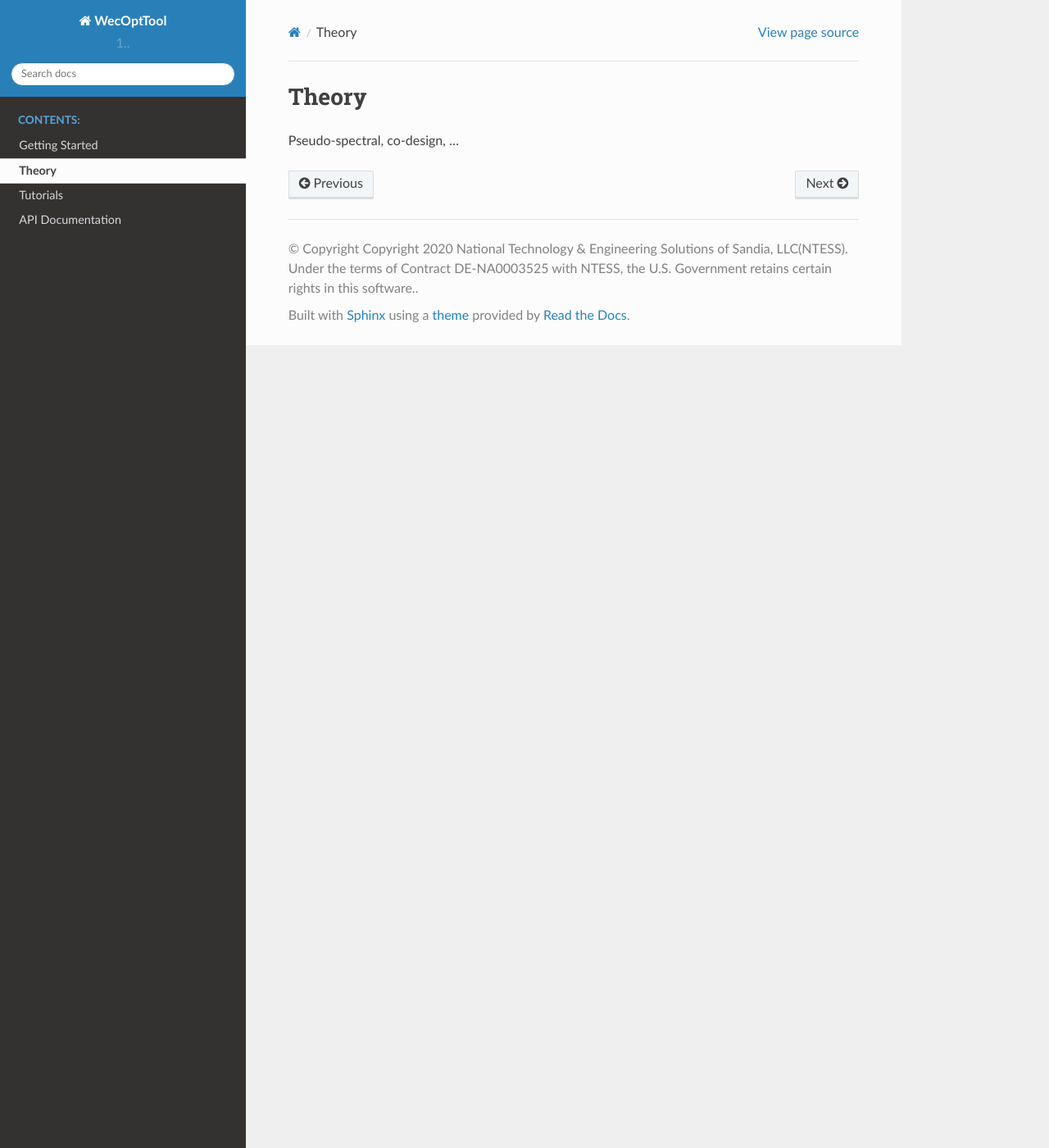
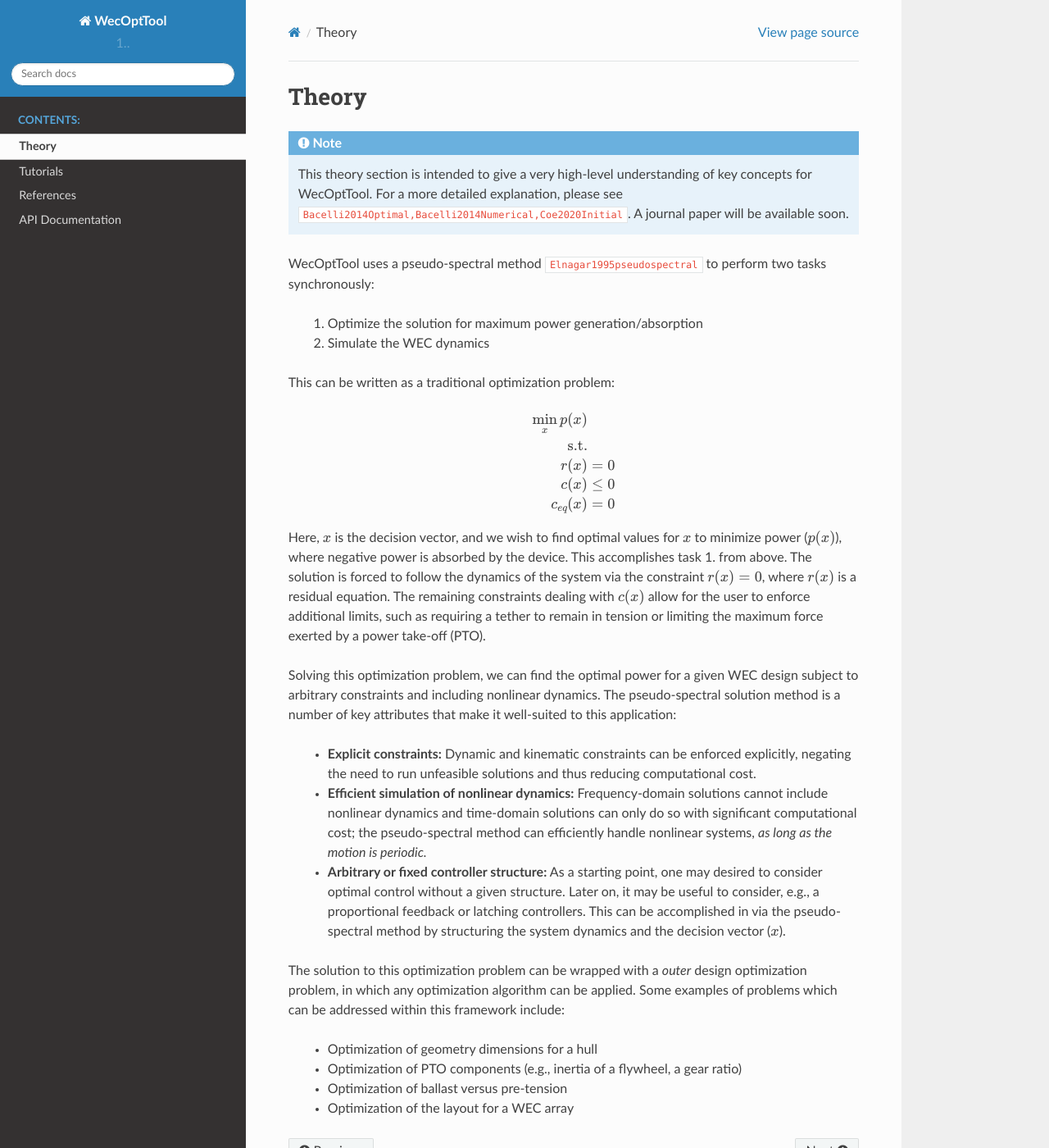
Before and after one commit to sandialabs/WecOptTool, a Sphinx documentation site: the page built from docs/source/theory.rst, in a window 1280 px wide and 1400 px high. Shown: the whole window at 82% size. Built offline with Sphinx 7.4.7 and the Read the Docs theme 2.0.0, drawn with Linux system fonts in a browser that asks for light colours; pages that are not in the unit, such as notebooks, are missing from menus; cross-references to code outside the pages are shown as plain code.

Commit message:
Documentation updates (#14)

```diff
--- a/docs/source/conf.py
+++ b/docs/source/conf.py
@@ -64,7 +64,7 @@
 
 # BibTeX settings
 # See: https://sphinxcontrib-bibtex.readthedocs.io/en/latest/usage.html#configuration
-bibtex_bibfiles = []
+bibtex_bibfiles = ['wecopttool_refs.bib']
 bibtex_encoding = 'utf-8-sig'
 bibtex_default_style = 'alpha'
 bibtex_reference_style = 'label'
--- a/docs/source/getting_started.rst
+++ /dev/null
@@ -1,3 +0,0 @@
-Getting Started
-===============
-Installation instructions...
--- /dev/null
+++ b/docs/source/references.rst
@@ -0,0 +1,4 @@
+References
+==========
+.. bibliography:: wecopttool_refs.bib
+   :style: unsrt
--- a/docs/source/theory.rst
+++ b/docs/source/theory.rst
@@ -1,4 +1,43 @@
 Theory
 ======
 
-Pseudo-spectral, co-design, ...
+.. note::
+    This theory section is intended to give a very high-level understanding of key concepts for WecOptTool.
+    For a more detailed explanation, please see :cite:`Bacelli2014Optimal,Bacelli2014Numerical,Coe2020Initial`.
+    A journal paper will be available soon.
+
+
+WecOptTool uses a pseudo-spectral method :cite:`Elnagar1995pseudospectral` to perform two tasks synchronously:
+
+	1. Optimize the solution for maximum power generation/absorption
+	2. Simulate the WEC dynamics
+
+This can be written as a traditional optimization problem:
+
+.. math::
+
+   \min\limits_x p(x) \\
+   \textrm{s.t.}& \\
+   r(x) &= 0 \\
+   c(x) &\leq 0 \\
+   c_{eq}(x) &= 0
+
+Here, :math:`x` is the decision vector, and we wish to find optimal values for :math:`x` to minimize power (:math:`p(x)`), where negative power is absorbed by the device.
+This accomplishes task 1. from above.
+The solution is forced to follow the dynamics of the system via the constraint :math:`r(x) = 0`, where :math:`r(x)` is a residual equation.
+The remaining constraints dealing with :math:`c(x)` allow for the user to enforce additional limits, such as requiring a tether to remain in tension or limiting the maximum force exerted by a power take-off (PTO).
+
+Solving this optimization problem, we can find the optimal power for a given WEC design subject to arbitrary constraints and including nonlinear dynamics.
+The pseudo-spectral solution method is a number of key attributes that make it well-suited to this application:
+
+	* **Explicit constraints:** Dynamic and kinematic constraints can be enforced explicitly, negating the need to run unfeasible solutions and thus reducing computational cost.
+	* **Efficient simulation of nonlinear dynamics:** Frequency-domain solutions cannot include nonlinear dynamics and time-domain solutions can only do so with significant computational cost; the pseudo-spectral method can efficiently handle nonlinear systems, *as long as the motion is periodic.*
+	* **Arbitrary or fixed controller structure:** As a starting point, one may desired to consider optimal control without a given structure. Later on, it may be useful to consider, e.g., a proportional feedback or latching controllers. This can be accomplished in via the pseudo-spectral method by structuring the system dynamics and the decision vector (:math:`x`).
+
+The solution to this optimization problem can be wrapped with a *outer* design optimization problem, in which any optimization algorithm can be applied.
+Some examples of problems which can be addressed within this framework include:
+
+   * Optimization of geometry dimensions for a hull
+   * Optimization of PTO components (e.g., inertia of a flywheel, a gear ratio)
+   * Optimization of ballast versus pre-tension
+   * Optimization of the layout for a WEC array
--- a/docs/source/tutorials.rst
+++ b/docs/source/tutorials.rst
@@ -1,6 +1,7 @@
 Tutorials
 =========
-This section presents two turorials...
+This section presents turorials illustrating the application of WecOptTool.
+The source for these tutorials is also included within the WecOptTool installation.
 
 .. toctree::
     :maxdepth: 1
--- /dev/null
+++ b/docs/source/wecopttool_refs.bib
@@ -0,0 +1,63 @@
+
+
+@phdthesis{Bacelli2014Optimal,
+	address = {Maynooth, Ireland},
+	author = {Bacelli, Giorgio},
+	date-added = {2021-12-07 13:18:13 -0700},
+	date-modified = {2021-12-07 14:15:30 -0700},
+	school = {National University of Ireland, Maynooth},
+	title = {Optimal control of wave energy converters},
+	type = {{PhD}},
+	url = {http://mural.maynoothuniversity.ie/6753/},
+	year = {2014},
+	bdsk-url-1 = {http://mural.maynoothuniversity.ie/6753/}}
+
+@article{Elnagar1995pseudospectral,
+	author = {Elnagar, G. and Kazemi, M.A. and Razzaghi, M.},
+	date-added = {2021-12-07 13:04:34 -0700},
+	date-modified = {2021-12-07 13:04:34 -0700},
+	doi = {10.1109/9.467672},
+	journal = {IEEE Transactions on Automatic Control},
+	number = {10},
+	pages = {1793-1796},
+	title = {The pseudospectral Legendre method for discretizing optimal control problems},
+	volume = {40},
+	year = {1995},
+	bdsk-url-1 = {https://doi.org/10.1109/9.467672}}
+
+@article{Coe2020Initial,
+	author = {Ryan G. Coe and Giorgio Bacelli and Sterling Olson and Vincent S. Neary and Mathew B. R. Topper},
+	date = {2020/11/01},
+	date-modified = {2021-12-07 14:15:18 -0700},
+	doi = {10.1007/s40722-020-00181-9},
+	isbn = {2198-6452},
+	journal = {Journal of Ocean Engineering and Marine Energy},
+	number = {4},
+	pages = {441--449},
+	title = {{Initial conceptual demonstration of control co-design for WEC optimization}},
+	volume = {6},
+	year = {2020},
+	abstract = {While some engineering fields have benefited from systematic design optimization studies, wave energy converters have yet to successfully incorporate such analyses into practical engineering workflows. The current iterative approach to wave energy converter design leads to sub-optimal solutions. This short paper presents an open-source MATLAB toolbox for performing design optimization studies on wave energy converters where power take-off behavior and realistic constraints can be easily included. This tool incorporates an adaptable control co-design approach, in that a constrained optimal controller is used to simulate device dynamics and populate an arbitrary objective function of the user's choosing. A brief explanation of the tool's structure and underlying theory is presented. To demonstrate the capabilities of the tool, verify its functionality, and begin to explore some basic wave energy converter design relationships, three conceptual case studies are presented. In particular, the importance of considering (and constraining) the magnitudes of device motion and forces in design optimization is shown.},
+	bdsk-url-1 = {https://doi.org/10.36227/techrxiv.12928898.v1}}
+
+@book{Falnes2002,
+	address = {Cambridge; New York},
+	author = {Johannes Falnes},
+	doi = {10.1017/CBO9780511754630},
+	publisher = {Cambridge University Press},
+	title = {Ocean Waves and Oscillating Systems},
+	year = {2002},
+	bdsk-url-1 = {https://doi.org/10.1017/CBO9780511754630}}
+
+@article{Bacelli2014Numerical,
+	author = {Bacelli, Giorgio and Ringwood, John V},
+	date-modified = {2021-12-07 13:16:10 -0700},
+	doi = {10.1109/TSTE.2014.2371536},
+	journal = {IEEE Transactions on Sustainable Energy},
+	number = {2},
+	pages = {294--302},
+	publisher = {IEEE},
+	title = {Numerical optimal control of wave energy converters},
+	volume = {6},
+	year = {2014},
+	bdsk-url-1 = {https://doi.org/10.1109/TSTE.2014.2371536}}
```
Also changed, not shown: README.md (+4 -17 lines), docs/source/index.rst (+26 -3 lines), 1 other file.
